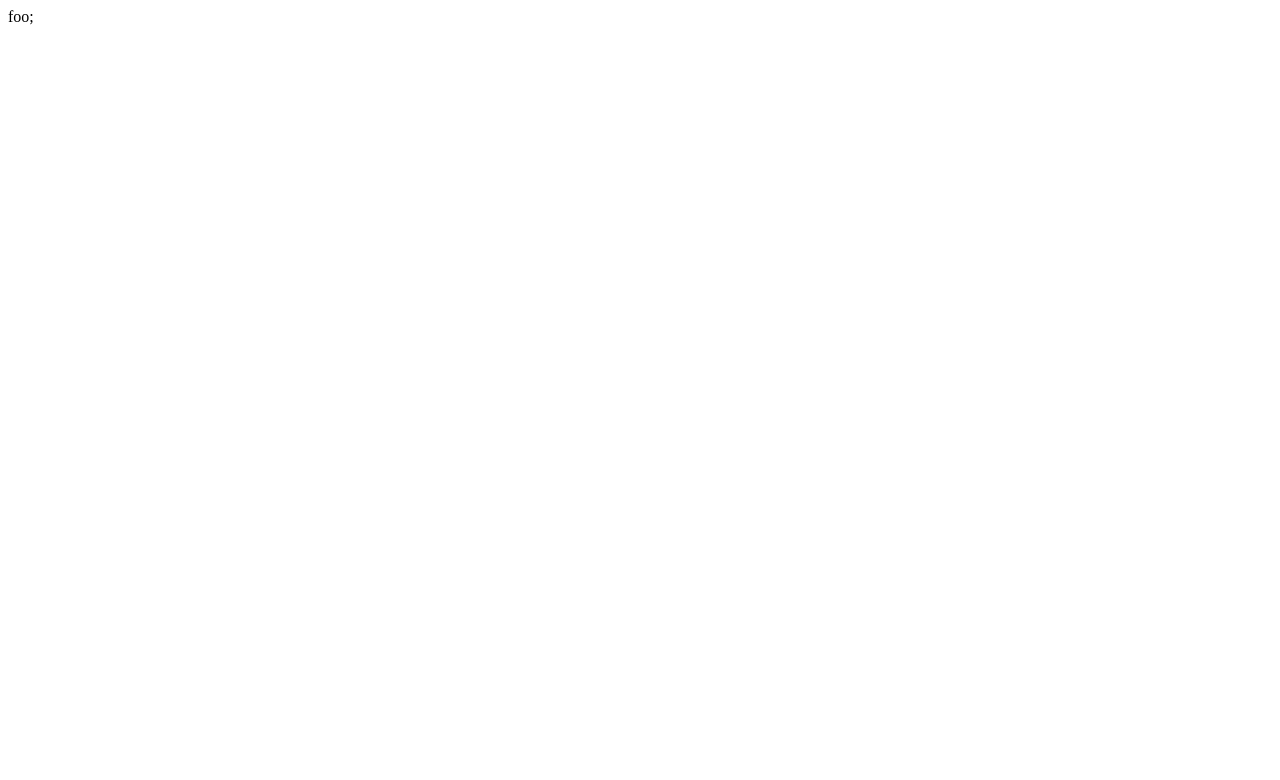
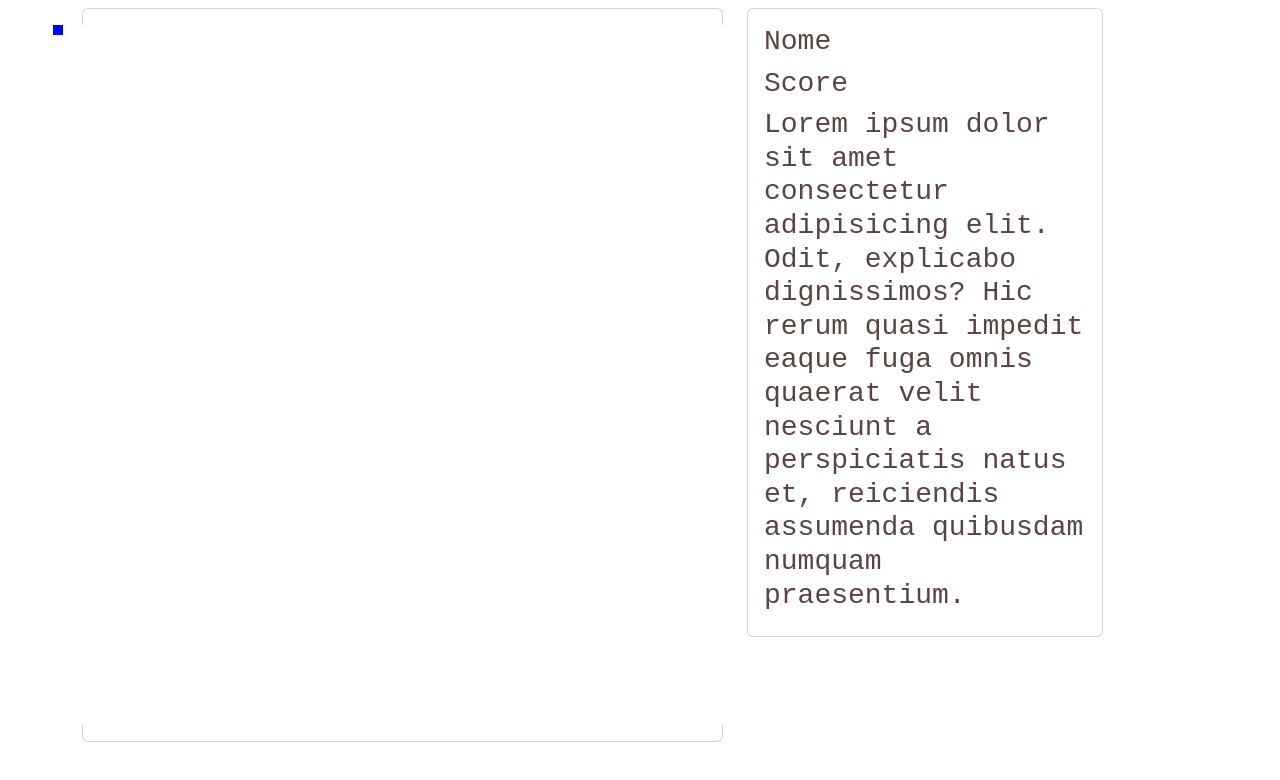
Before and after one commit to Henriqueriano/JS-game, a plain HTML site: page src/index.html in a window 1280 px wide. Drawn offline with nearby package versions, Linux system fonts and the light colour scheme.

Commit message:
feat: initiated game logic

```diff
--- /dev/null
+++ b/core/game.js
@@ -0,0 +1,68 @@
+let playerInfo =
+    {
+        x: 0,
+        y: 0,
+        step: 10,
+        width: 20,
+        height: 20,
+        score: 0,
+        lives: 3,
+        gameOver: false
+    }
+// Esse arquivo é o fluxo do jogo ao carregar a página;
+const _game = () =>
+    {
+        let gCanvas = document.getElementById("gameCanvas");
+        let gContext = gCanvas.getContext("2d");
+        frameGen(gContext,playerInfo);
+        gCanvas.addEventListener("click", () => gCanvas.focus());
+        gCanvas.addEventListener("keypress", (event) =>
+            {
+                if (event.key === "w")
+                    {
+                        //TODO: fazer a colisão com a borda de forma dinâmica;
+                        // if (playerInfo.y != 0 && playerInfo.y != 700)
+                            playerInfo.y -= playerInfo.step;
+                    }
+                else if (event.key === "s")
+                    {
+                            playerInfo.y += playerInfo.step;
+                    }
+                else if (event.key === "a")
+                    {
+                            playerInfo.x -= playerInfo.step;
+                    }
+                else if (event.key === "d")
+                    {
+                            playerInfo.x += playerInfo.step;
+                    };
+            });
+            newFrame();
+    }
+
+const newFrame = () =>
+    {
+        let gCanvas = document.getElementById("gameCanvas");
+        let gContext = gCanvas.getContext("2d");
+        let pInfo = playerInfo;
+        frameClear(gContext, gCanvas);
+        frameGen(gContext, pInfo);
+        requestAnimationFrame(newFrame);
+    }
+
+const frameClear = (gameContext, gameCanvas) =>
+    {
+            gameContext.fillStyle = "white";
+            let width = gameCanvas.width;
+            let height = gameCanvas.height;
+            gameContext.fillRect(0, 0, width, height);
+    }
+const frameGen = (gameContext, playerInfo) =>
+    {
+        gameContext.fillStyle = "blue";
+        let x = playerInfo.x;
+        let y = playerInfo.y;
+        gameContext.fillRect(x, y, 10, 10);
+    }
+
+window.onload = _game;
--- a/src/index.html
+++ b/src/index.html
@@ -1 +1,42 @@
-foo;
+<!DOCTYPE html>
+<html lang="en">
+<head>
+    <meta charset="UTF-8">
+    <meta name="viewport" content="width=device-width, initial-scale=1.0">
+    <link rel="icon" type="image/x-icon" href="../img/gamepad-solid.svg">
+    <title>Js-Game</title>
+    <link href="https://cdn.jsdelivr.net/npm/bootstrap@5.3.3/dist/css/bootstrap.min.css" rel="stylesheet" integrity="sha384-QWTKZyjpPEjISv5WaRU9OFeRpok6YctnYmDr5pNlyT2bRjXh0JMhjY6hW+ALEwIH" crossorigin="anonymous">
+    <link rel="stylesheet" href="style.css"/>
+</head>
+<body>
+    <main>
+        <div class="container my-2">
+            <div class="row">
+                <div class="col-7">
+                    <div class="card">
+                        <div class="card-body d-flex justify-content-center">
+                            <canvas id="gameCanvas" width="700" height="700" tabindex="0"></canvas>
+                        </div>
+                    </div>
+                </div>
+                <!-- Emmet Abreviations -->
+                <div class="col-4">
+                <!-- Dados do jogo e menu vão aqui. -->
+                 <div class="card">
+                    <div class="card-body">
+                        <div class="row"><h3>Nome</h3></div>
+                        <div class="row"><h3>Score</h3></div>
+                        <div class="row"><h3>Lorem ipsum dolor sit amet consectetur adipisicing elit. Odit, explicabo dignissimos? Hic rerum quasi impedit eaque fuga omnis quaerat velit nesciunt a perspiciatis natus et, reiciendis assumenda quibusdam numquam praesentium.</h3></div>
+                    </div>
+                 </div>
+                </div>
+            </div>
+        </div>
+
+    </main>
+
+    <script src="https://cdn.jsdelivr.net/npm/@popperjs/core@2.11.8/dist/umd/popper.min.js" integrity="sha384-I7E8VVD/ismYTF4hNIPjVp/Zjvgyol6VFvRkX/vR+Vc4jQkC+hVqc2pM8ODewa9r" crossorigin="anonymous"></script>
+    <script src="https://cdn.jsdelivr.net/npm/bootstrap@5.3.3/dist/js/bootstrap.min.js" integrity="sha384-0pUGZvbkm6XF6gxjEnlmuGrJXVbNuzT9qBBavbLwCsOGabYfZo0T0to5eqruptLy" crossorigin="anonymous"></script>
+    <script src="../core/game.js"></script>
+</body>
+</html>
--- /dev/null
+++ b/src/style.css
@@ -0,0 +1,12 @@
+*
+{
+    font-family: 'Courier New', Courier, monospace;
+    color: rgb(90, 67, 67);
+}
+#gameCanvas
+{
+    background-color: white;
+    cursor: none;
+    width: 700;
+    height: 700;
+}
```
Also changed, not shown: img/gamepad-solid.svg (added).
